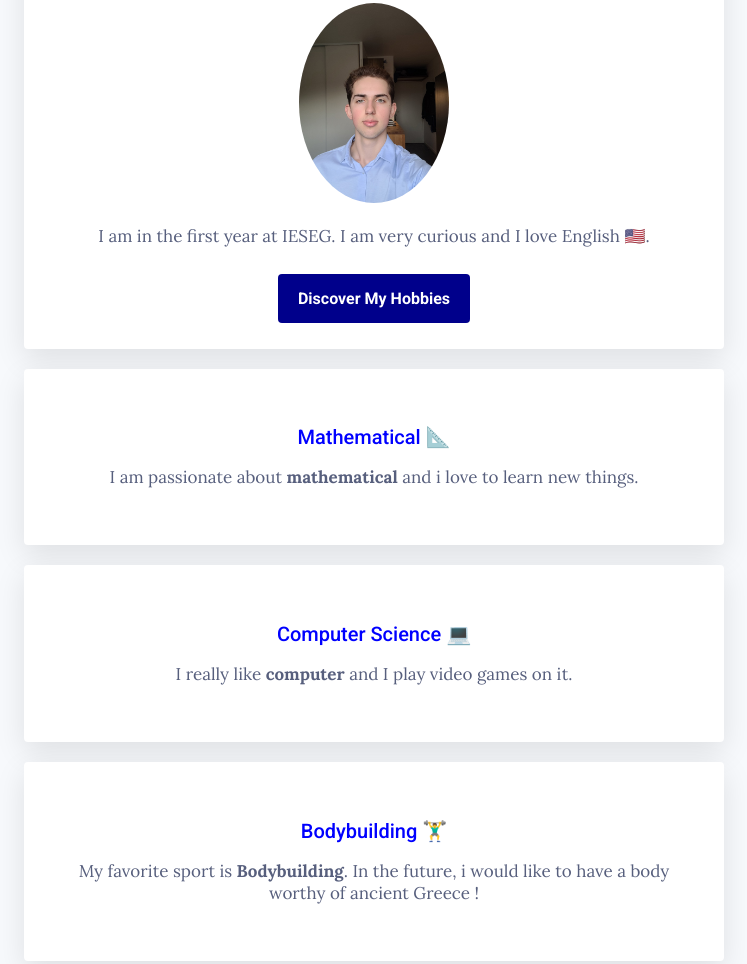
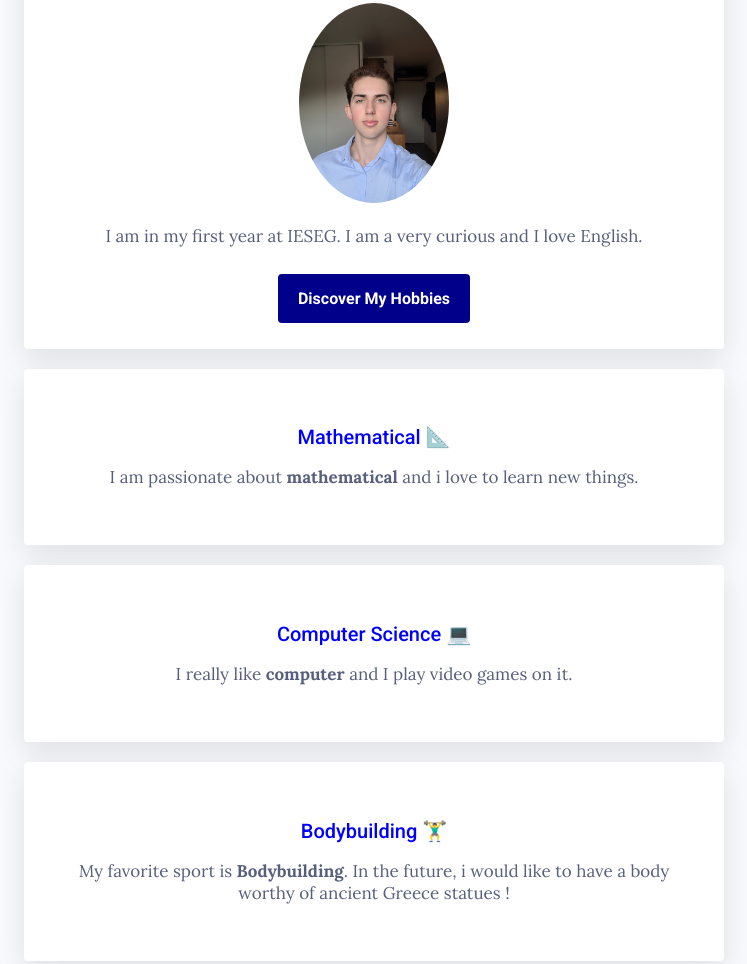
Before and after one commit to GuillaumeCapy/my-profile, a plain HTML site: page index.html in a window 1280 px wide. Shown: the part 158-1122 px from the top of the page, without its empty margins (266-1013 px from the left). Drawn offline with Linux system fonts and the light colour scheme.

Commit message:
Update index.html

```diff
--- a/index.html
+++ b/index.html
@@ -14,7 +14,7 @@
         <h1>Hello, I'm Guillaume 😎</h1>
         <img src="images/profile.png" class="img-circle" width="150px" alt="NOMd">
         <p>
-          I am in the first year at IESEG. I am very curious and I love English 🇺🇸.
+          I am in my first year at IESEG. I am a very curious and I love English.
         </p>
         <a href="#" class="btn-blue">Discover My Hobbies</a>
       </div>
@@ -34,7 +34,7 @@
         <h2>Bodybuilding 🏋️‍♂️</h2>
         <p>
           My favorite sport is <strong>Bodybuilding</strong>.
-          In the future, i would like to have a body worthy of ancient Greece !
+          In the future, i would like to have a body worthy of ancient Greece statues !
         </p>
       </div>
       <div class="card-white">
```
